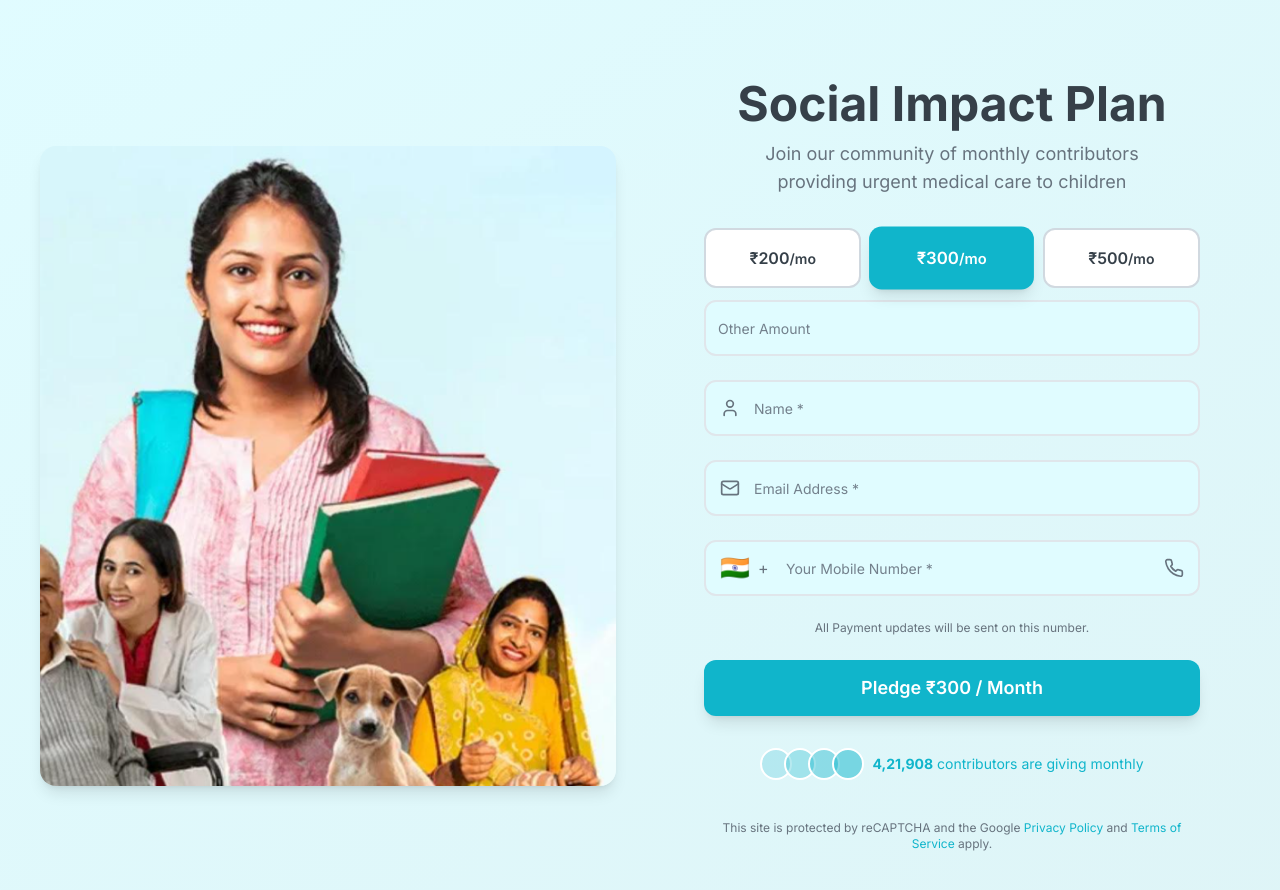
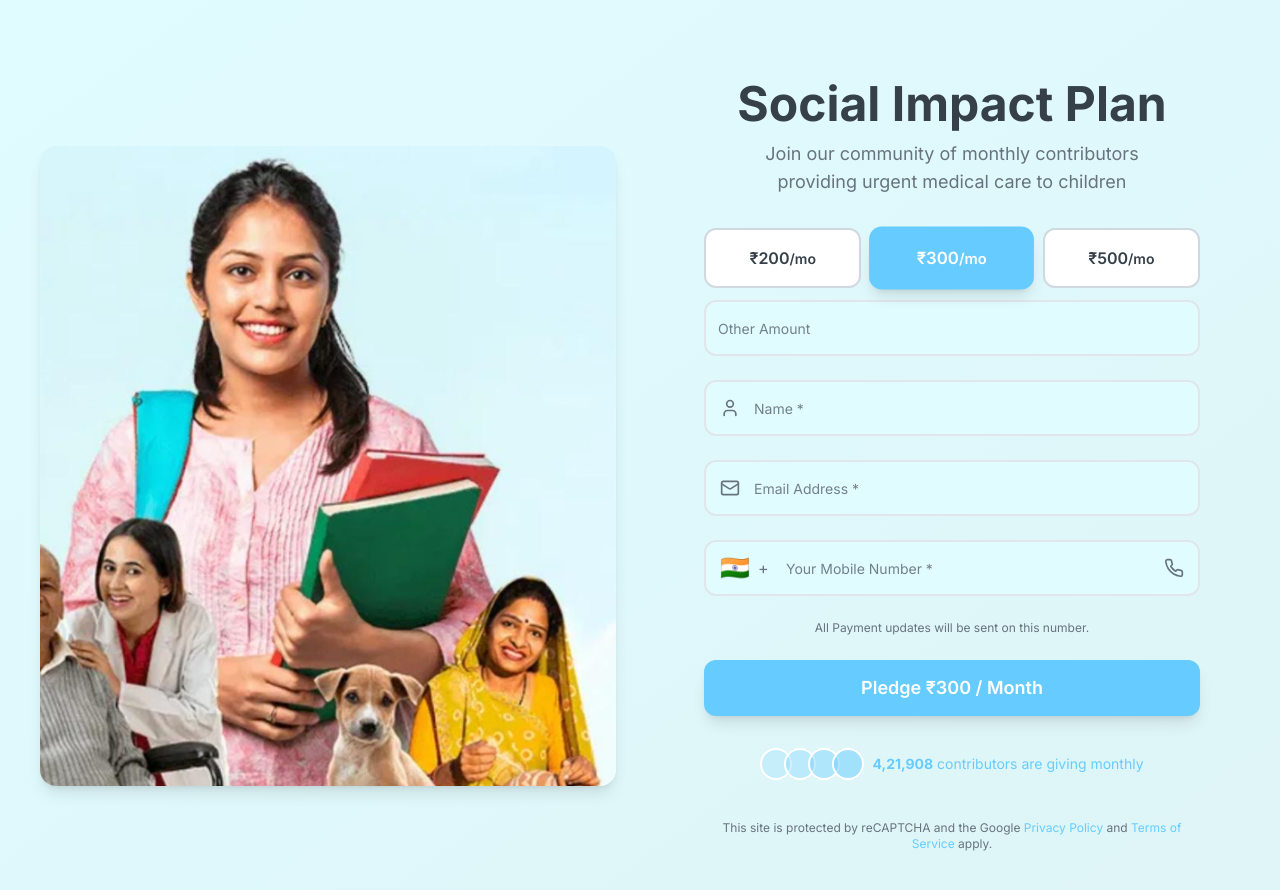
Before and after one commit to Bhavya1352/pixel-perfect-ui, a React (Vite) app: page / in a window 1280 px wide. Shown: the top 890 px of the page. Built offline with nearby package versions, Linux system fonts and the light colour scheme; the HTML template or start-up script is replaced by a standard one.

Commit message:
Change theme from cyan to light blue

```diff
--- a/src/index.css
+++ b/src/index.css
@@ -8,7 +8,7 @@ All colors MUST be HSL.
 
 @layer base {
   :root {
-    /* Donation theme - Cyan/Turquoise palette */
+    /* Donation theme - Light Blue palette */
     --background: 186 100% 94%;
     --foreground: 210 15% 20%;
 
@@ -18,7 +18,7 @@ All colors MUST be HSL.
     --popover: 0 0% 100%;
     --popover-foreground: 210 15% 20%;
 
-    --primary: 187 85% 43%;
+    --primary: 200 100% 70%;
     --primary-foreground: 0 0% 100%;
 
     --secondary: 210 40% 96%;
@@ -27,7 +27,7 @@ All colors MUST be HSL.
     --muted: 210 25% 90%;
     --muted-foreground: 210 10% 50%;
 
-    --accent: 186 100% 85%;
+    --accent: 200 100% 85%;
     --accent-foreground: 210 15% 25%;
 
     --destructive: 0 84% 60%;
@@ -35,13 +35,13 @@ All colors MUST be HSL.
 
     --border: 210 20% 85%;
     --input: 210 20% 90%;
-    --ring: 187 85% 43%;
+    --ring: 200 100% 70%;
 
     --radius: 0.75rem;
 
     /* Custom donation theme colors */
-    --cyan-primary: 187 85% 43%;
-    --cyan-light: 186 100% 85%;
+    --cyan-primary: 200 100% 70%;
+    --cyan-light: 200 100% 85%;
     --gray-text: 210 10% 45%;
     --gray-dark: 210 15% 25%;
 
```
Also changed, not shown: 1 other file (tests, documents, lock files or other folders).
